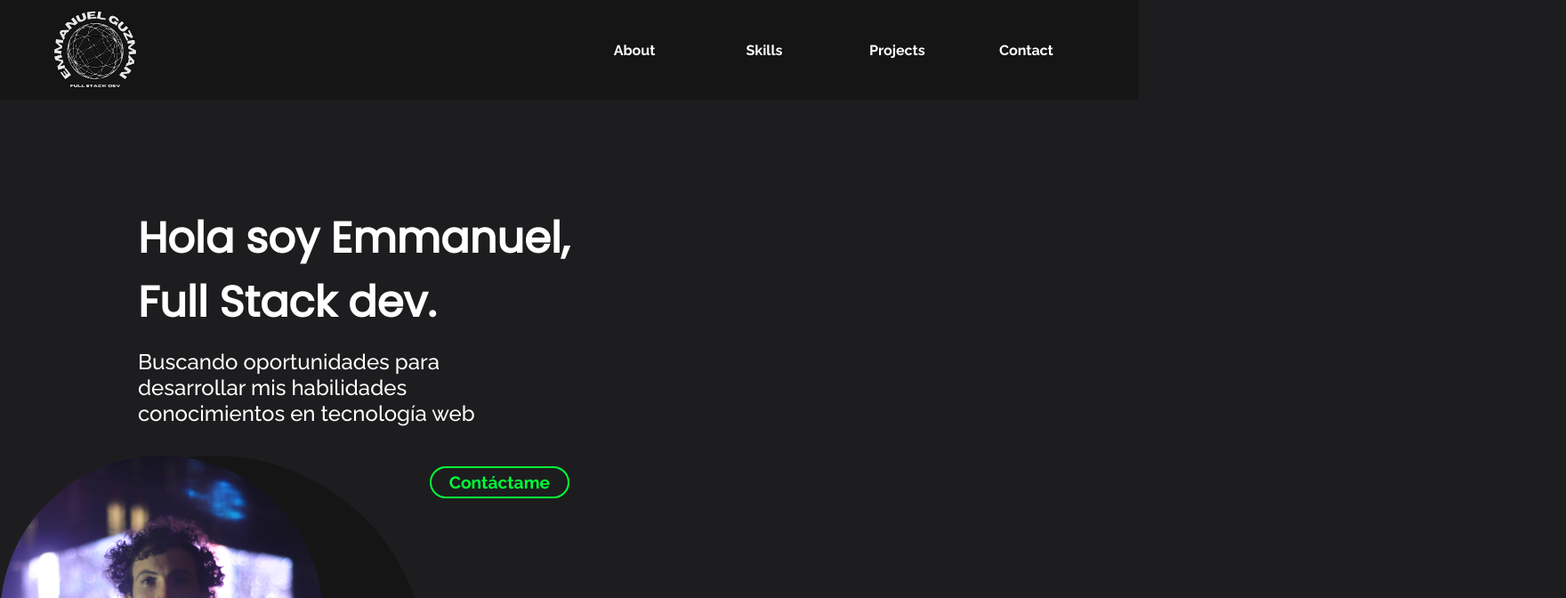
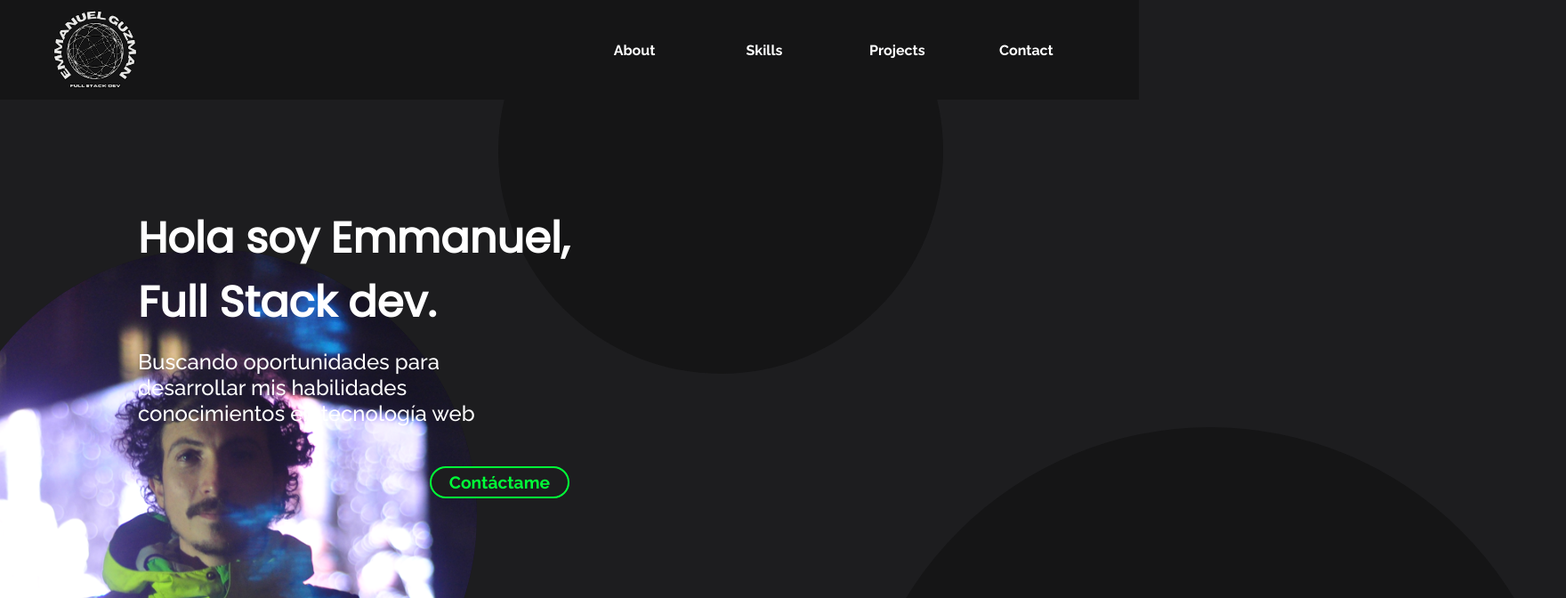
Before and after one commit to Rguzman77/react-portfolio, a React (Vite) app: page / in a window 1280 px wide. Shown: the top 672 px of the page at 89% size, 1760 px wide, since content can reach past the window. Built offline with nearby package versions, Linux system fonts and the light colour scheme.

Commit message:
added circles to home

```diff
--- a/src/elements/index.tsx
+++ b/src/elements/index.tsx
@@ -1,2 +1 @@
 export { default as Button } from './button/Button';
-export { default as Image } from './image/Image';
--- /dev/null
+++ b/src/pages/home/Circles.tsx
@@ -0,0 +1,60 @@
+import styled from "styled-components";
+
+export const Circle1 = styled.div`
+    background: var(--color-black);
+    border-radius: 50%;
+    width: 100px;
+    height: 100px;
+    position:absolute;
+    left:2em;
+    bottom:1em;
+    z-index: -1;
+    img{
+        position:absolute;
+        margin:0 auto;
+        width: 100%;
+        height: 100%;
+    }
+@media screen and (min-width: 768px) {
+    width: 600px;
+    height: 600px;
+    left:-4em;
+    bottom:-5em;
+
+}
+
+`
+export const Circle2 = styled.div`
+    background: var(--color-black);
+    border-radius: 50%;
+    width: 100px;
+    height: 100px;
+    position:absolute;
+    left:7em;
+    top:8em;
+    z-index: -1;
+    @media screen and (min-width: 768px) {
+    width: 500px;
+    height: 500px;
+    left:35em;
+    top:-5em;
+}
+`
+
+
+export const Circle3 = styled.div`
+    background: var(--color-black);
+    border-radius: 50%;
+    width: 400px;
+    height: 400px;
+    position:absolute;
+    left:16em;
+    bottom: -12em;
+    z-index: -1;
+    @media screen and (min-width: 768px) {
+    width: 800px;
+    height: 800px;
+    left:60em;
+    bottom:-30em;
+}
+`
--- a/src/pages/home/Home.tsx
+++ b/src/pages/home/Home.tsx
@@ -2,6 +2,7 @@ import { Button } from '../../elements/index'
 import { TitleStyle } from './TitleStyle'
 import { HomeCard } from './HomeCard'
 import { HomeStyle } from './HomeStyle'
+import { Circle1, Circle2, Circle3 } from './Circles'
 import profileimage from '../../assets/profileimage.svg'
 
 
@@ -19,10 +20,15 @@ const Home = () => {
           </TitleStyle>
           <Button label="Contáctame"/>
       </HomeCard>
-      <div className='circle1'><img src={profileimage}/></div>
-      <div className='circle2'></div>
-      <div className='circle3'></div>
-      <div className='circle3'></div>
+         <Circle1>
+            <div><img src={profileimage} alt="Profile Image" /></div>
+        </Circle1>
+        <Circle2>
+            <div></div>
+        </Circle2>
+        <Circle3>
+            <div></div>
+        </Circle3>
     </HomeStyle>
 
   )
```
